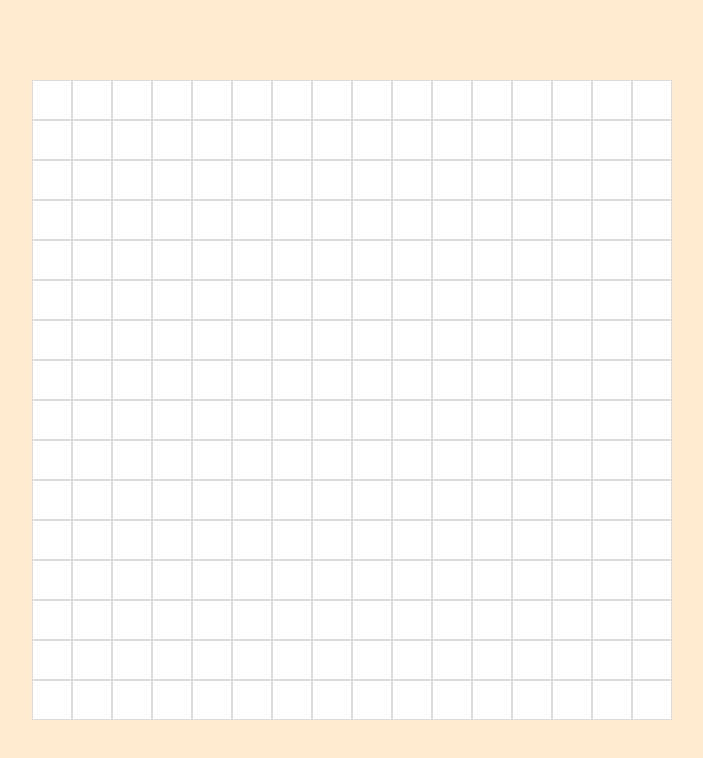
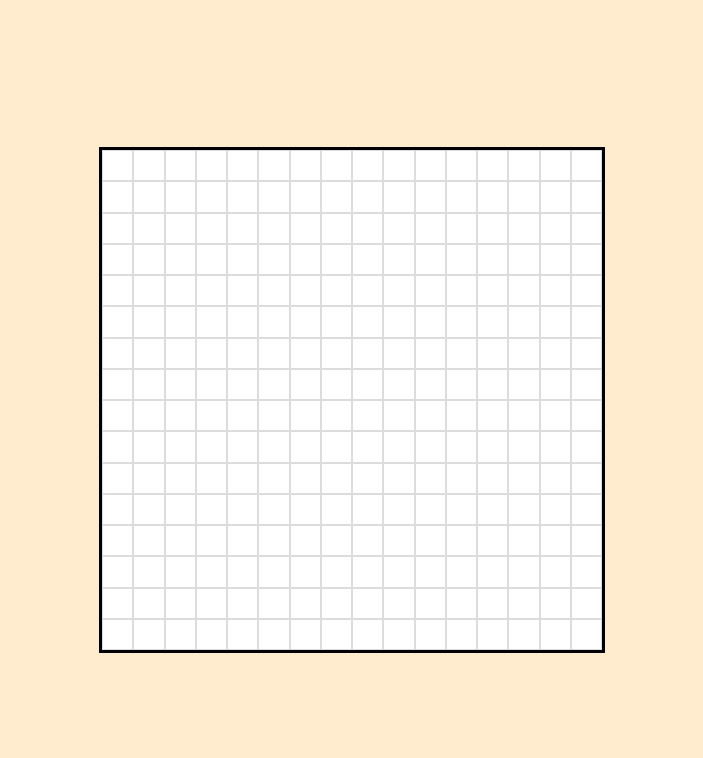
Before and after one commit to egesoyaslan/sketch, a plain HTML site: page index.html in a window 1280 px wide. Shown: the whole page, without its empty margins (288-991 px from the left). Drawn offline with Linux system fonts and the light colour scheme.

Commit message:
Edit script.js and style.css
Added a function that changes the amount of divisions by input. Added
border to the container.

```diff
--- a/script.js
+++ b/script.js
@@ -1,22 +1,29 @@
 const container = document.querySelector(`.container`);
 
 function makeGrid(n) {
-    while (n > 0) {
+    let sqr = n * n;
+    while (sqr > 0) {
         const pixel = document.createElement(`div`);
-        pixel.className = `pixel`;
+        let unit = 500 / n;
+        pixel.style.cssText = `width: ${unit}px; height: ${unit}px;`;
+        pixel.className = `pixel`
         container.appendChild(pixel);
-        n--;
+        sqr--;
     }
 }
 
-makeGrid(256);
+makeGrid(16);
 
-container.addEventListener(`mouseover`, (e) => {
-    const target = (e.target);
-    target.style.cssText = `background-color: gainsboro`
+container.addEventListener('mouseover', (e) => {
+    const target = e.target;
+    if (target.classList.contains('pixel')) {
+        target.style.backgroundColor = 'gainsboro';
+    }
 });
 
-container.addEventListener(`mouseout`, (e) => {
-    const target = (e.target);
-    target.style.cssText = `background-color: white`
+container.addEventListener('mouseout', (e) => {
+    const target = e.target;
+    if (target.classList.contains('pixel')) {
+        target.style.backgroundColor = 'white';
+    }
 });
--- a/style.css
+++ b/style.css
@@ -9,15 +9,14 @@ body {
 
 .container {
     display: flex;
-    height: 80vh;
-    width: 80vh;
+    height: 500px;
+    width: 500px;
     flex-wrap: wrap;
     background-color: white;
+    border: 3px solid black;
 }
 
 .pixel {
     box-sizing: border-box;
     border: 0.5px solid gainsboro;
-    height: 5vh;
-    width: 5vh;
 }
```
